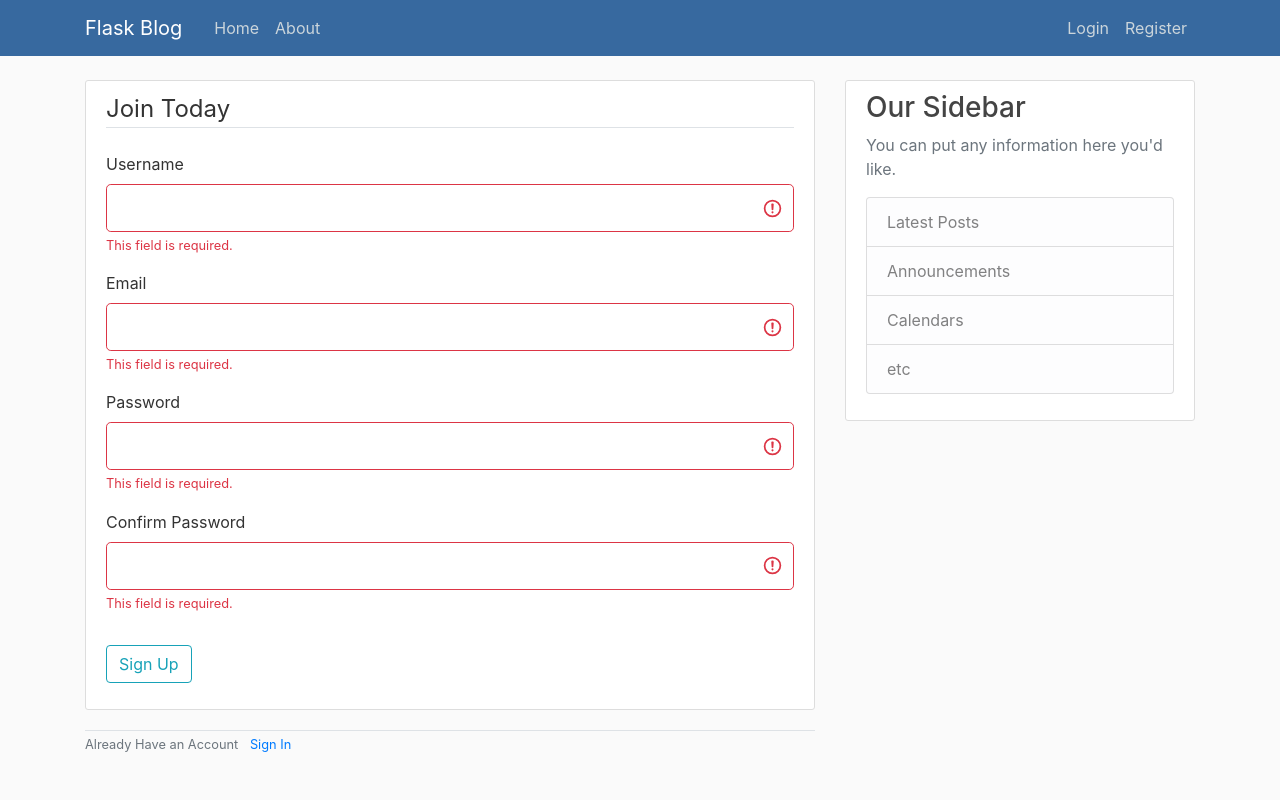
After one commit to nomizo-iox/Python-Flask, a Flask app: page /register in a window 1280 px wide. The commit adds this page. Run offline with Flask 2, Linux system fonts and the light colour scheme; some libraries are stand-ins or nearby versions.

Commit message:
4th commit - created forms, layours, and routes.

```diff
--- a/flaskblog.py
+++ b/flaskblog.py
@@ -1,5 +1,11 @@
-from flask import Flask, render_template, url_for
+from flask import Flask, render_template, url_for, flash, redirect
+from flask_wtf import form
+from forms import RegistrationForm, LoginForm
+
 app = Flask(__name__)
+
+# Protects modifying cookies and crossight forgeries
+app.config['SECRET_KEY'] = '649d7e67a5dfae7697963b041705565d'
 
 posts = [
     {
@@ -8,7 +14,7 @@ posts = [
         'content': 'First post content',
         'date_posted': 'April 20, 2019'
     },
-     {
+    {
         'author': 'Jordan Dockery',
         'title': 'Blog Post 2',
         'content': 'Second post content',
@@ -16,15 +22,40 @@ posts = [
     }
 ]
 
+
 @app.route('/')
 @app.route('/home')
 def home():
     return render_template('home.htm', posts=posts)
+
 
 @app.route('/about')
 def about():
     return render_template('about.htm', title='About')
 
 
+@app.route('/register', methods=['GET', 'POST'])
+def register():
+    register_form = RegistrationForm()
+    # Use 'Flash' message when user has registered sucessfully
+    if register_form.validate():
+        flash(f'Account created for {register_form.username.data}!', 'success')
+        # The arguement inside 'URL_FOR', is the name of the function, and not html page
+        return redirect(url_for('home'))
+    return render_template('register.htm', title='Register', form=register_form)
+
+
+@app.route('/login', methods=['GET', 'POST'])
+def login():
+    login_form = LoginForm()
+    if login_form.validate_on_submit():
+        if login_form.email.data == 'ademola1@gmail.com' and login_form.password.data == 'password':
+            flash('You have been logged in!', 'success')
+            return redirect(url_for('home'))
+        else:
+            flash('Login Unsuccessful.  Please check username and passowrd', 'danger')
+    return render_template('login.htm', title='Login', form=login_form)
+
+
 if __name__ == "__main__":
     app.run(debug=True)
--- /dev/null
+++ b/forms.py
@@ -0,0 +1,23 @@
+# If Flask-wtf does not initially show up, make sure you do a pip3 install flask-wtf (brings in other modules)
+from flask_wtf import FlaskForm
+from wtforms import StringField, PasswordField, SubmitField, BooleanField
+from wtforms.validators import DataRequired, EqualTo, Length, Email
+
+
+class RegistrationForm(FlaskForm):
+    # Validators ensure the validations of of user input
+    username = StringField('Username', validators=[
+                           DataRequired(), Length(min=7, max=20)])
+    email = StringField('Email', validators=[DataRequired(), Email()])
+    password = PasswordField('Password', validators=[DataRequired()])
+    cnfm_password = PasswordField('Confirm Password', validators=[
+                                  DataRequired(), EqualTo('password')])
+    sumbit = SubmitField('Sign Up')
+
+
+class LoginForm(FlaskForm):
+    # Validators ensure the validations of of user input
+    email = StringField('Email', validators=[DataRequired(), Email()])
+    password = PasswordField('Password', validators=[DataRequired()])
+    remember = BooleanField('Remember Me')
+    sumbit = SubmitField('Login')
--- a/templates/about.htm
+++ b/templates/about.htm
@@ -1,4 +1,4 @@
 {% extends 'layout.htm' %}
 {% block content %}
-    <h1>About Page</h1>
+<h1>About Page</h1>
 {% endblock content %}
--- a/templates/layout.htm
+++ b/templates/layout.htm
@@ -1,7 +1,10 @@
 <!DOCTYPE html>
 <html lang="en">
+
 <head>
-    <link rel="stylesheet" href="https://stackpath.bootstrapcdn.com/bootstrap/4.5.0/css/bootstrap.min.css" integrity="sha384-9aIt2nRpC12Uk9gS9baDl411NQApFmC26EwAOH8WgZl5MYYxFfc+NcPb1dKGj7Sk" crossorigin="anonymous">    <link rel="stylesheet" type="text/css" href="{{ url_for('static', filename='main.css') }}">
+  <link rel="stylesheet" href="https://stackpath.bootstrapcdn.com/bootstrap/4.5.0/css/bootstrap.min.css"
+    integrity="sha384-9aIt2nRpC12Uk9gS9baDl411NQApFmC26EwAOH8WgZl5MYYxFfc+NcPb1dKGj7Sk" crossorigin="anonymous">
+  <link rel="stylesheet" type="text/css" href="{{ url_for('static', filename='main.css') }}">
   <meta charset="UTF-8">
   <meta name="viewport" content="width=device-width,
     initial-scale=1.0">
@@ -11,23 +14,25 @@
   <title>Flask Blog</title>
   {% endif %}
 </head>
+
 <body>
   <header class="site-header">
     <nav class="navbar navbar-expand-md navbar-dark bg-steel fixed-top">
       <div class="container">
         <a class="navbar-brand mr-4" href="/">Flask Blog</a>
-            <button class="navbar-toggler" type="button" data-toggle="collapse" data-target="#navbarToggle" aria-controls="navbarToggle" aria-expanded="false" aria-label="Toggle navigation">
+        <button class="navbar-toggler" type="button" data-toggle="collapse" data-target="#navbarToggle"
+          aria-controls="navbarToggle" aria-expanded="false" aria-label="Toggle navigation">
           <span class="navbar-toggler-icon"></span>
         </button>
         <div class="collapse navbar-collapse" id="navbarToggle">
           <div class="navbar-nav mr-auto">
-                <a class="nav-item nav-link" href="/">Home</a>
-                <a class="nav-item nav-link" href="/about">About</a>
+            <a class="nav-item nav-link" href="{{ url_for('home') }}">Home</a>
+            <a class="nav-item nav-link" href="{{ url_for('about') }}">About</a>
           </div>
           <!-- Navbar Right Side -->
           <div class="navbar-nav">
-                <a class="nav-item nav-link" href="/login">Login</a>
-                <a class="nav-item nav-link" href="/register">Register</a>
+            <a class="nav-item nav-link" href="{{ url_for('login') }} ">Login</a>
+            <a class="nav-item nav-link" href="{{ url_for('register') }}">Register</a>
           </div>
         </div>
       </div>
@@ -36,6 +41,16 @@
   <main role="main" class="container">
     <div class="row">
       <div class="col-md-8">
+        <!-- Getting 'Flashed Message' coming to this template with success being true -->
+        {% with messages = get_flashed_messages(with_categories=true) %}
+        {% if messages %}
+        {% for category, message in messages %}
+        <div class="alert alert-{{ category }}">
+          {{ message }}
+        </div>
+        {% endfor %}
+        {% endif %}
+        {% endwith %}
         {% block content %}{% endblock %}
       </div>
       <div class="col-md-4">
@@ -53,8 +68,15 @@
       </div>
     </div>
   </main>
-      <script src="https://code.jquery.com/jquery-3.5.1.slim.min.js" integrity="sha384-DfXdz2htPH0lsSSs5nCTpuj/zy4C+OGpamoFVy38MVBnE+IbbVYUew+OrCXaRkfj" crossorigin="anonymous"></script>
-      <script src="https://cdn.jsdelivr.net/npm/popper.js@1.16.0/dist/umd/popper.min.js" integrity="sha384-Q6E9RHvbIyZFJoft+2mJbHaEWldlvI9IOYy5n3zV9zzTtmI3UksdQRVvoxMfooAo" crossorigin="anonymous"></script>
-      <script src="https://stackpath.bootstrapcdn.com/bootstrap/4.5.0/js/bootstrap.min.js" integrity="sha384-OgVRvuATP1z7JjHLkuOU7Xw704+h835Lr+6QL9UvYjZE3Ipu6Tp75j7Bh/kR0JKI" crossorigin="anonymous"></script>
+  <script src="https://code.jquery.com/jquery-3.5.1.slim.min.js"
+    integrity="sha384-DfXdz2htPH0lsSSs5nCTpuj/zy4C+OGpamoFVy38MVBnE+IbbVYUew+OrCXaRkfj" crossorigin="anonymous">
+  </script>
+  <script src="https://cdn.jsdelivr.net/npm/popper.js@1.16.0/dist/umd/popper.min.js"
+    integrity="sha384-Q6E9RHvbIyZFJoft+2mJbHaEWldlvI9IOYy5n3zV9zzTtmI3UksdQRVvoxMfooAo" crossorigin="anonymous">
+  </script>
+  <script src="https://stackpath.bootstrapcdn.com/bootstrap/4.5.0/js/bootstrap.min.js"
+    integrity="sha384-OgVRvuATP1z7JjHLkuOU7Xw704+h835Lr+6QL9UvYjZE3Ipu6Tp75j7Bh/kR0JKI" crossorigin="anonymous">
+  </script>
 </body>
+
 </html>
--- /dev/null
+++ b/templates/register.htm
@@ -0,0 +1,72 @@
+{% extends 'layout.htm' %}
+{% block content %}
+<div class="content-section">
+    <form method="POST" action="">
+        {{ form.hidden_tag() }}
+        <fieldset class="form-group">
+            <legend class="border-bottom mb-4">Join Today</legend>
+            <div class="form-group">
+                {{ form.username.label(class="form-control-label") }}
+                {% if form.username.errors %}
+                {{ form.username(class="form-control form-control-lg is-invalid") }}
+                <div class="invalid-feedback">
+                    {% for error in form.username.errors %}
+                    <span>{{ error }}</span>
+                    {% endfor %}
+                </div>
+                {% else %}
+                {{ form.username(class="form-control form-control-lg") }}
+                {% endif %}
+            </div>
+            <div class="form-group">
+                {{ form.email.label(class="form-control-label") }}
+                {% if form.email.errors %}
+                {{ form.email(class="form-control form-control-lg is-invalid") }}
+                <div class="invalid-feedback">
+                    {% for error in form.email.errors %}
+                    <span>{{ error }}</span>
+                    {% endfor %}
+                </div>
+                {% else %}
+                {{ form.email(class="form-control form-control-lg") }}
+                {% endif %}
+            </div>
+            <div class="form-group">
+                {{ form.password.label(class="form-control-label") }}
+                {% if form.password.errors %}
+                {{ form.password(class="form-control form-control-lg is-invalid") }}
+                <div class="invalid-feedback">
+                    {% for error in form.password.errors %}
+                    <span>{{ error }}</span>
+                    {% endfor %}
+                </div>
+                {% else %}
+                {{ form.password(class="form-control form-control-lg") }}
+                {% endif %}
+            </div>
+            <div class="form-group">
+                {{ form.cnfm_password.label(class="form-control-label") }}
+                {% if form.cnfm_password.errors %}
+                {{ form.cnfm_password(class="form-control form-control-lg is-invalid") }}
+                <div class="invalid-feedback">
+                    {% for error in form.cnfm_password.errors %}
+                    <span>{{ error }}</span>
+                    {% endfor %}
+                </div>
+                {% else %}
+                {{ form.cnfm_password(class="form-control form-control-lg") }}
+                {% endif %}
+            </div>
+        </fieldset>
+        <div class="form-group">
+            {{ form.sumbit(class="btn btn-outline-info") }}
+        </div>
+    </form>
+</div>
+<div class="border-top ps-3">
+    <small class="text-muted">
+        <!-- The login is the name of the function, and not the route -->
+        Already Have an Account <a class="ml-2" href="{{ url_for('login') }}"> Sign In</a>
+    </small>
+</div>
+{% endblock content %}
```
Also changed, not shown: templates/login.htm (added, +53 -0 lines). Lines whose indentation alone changed are shown as unchanged.
